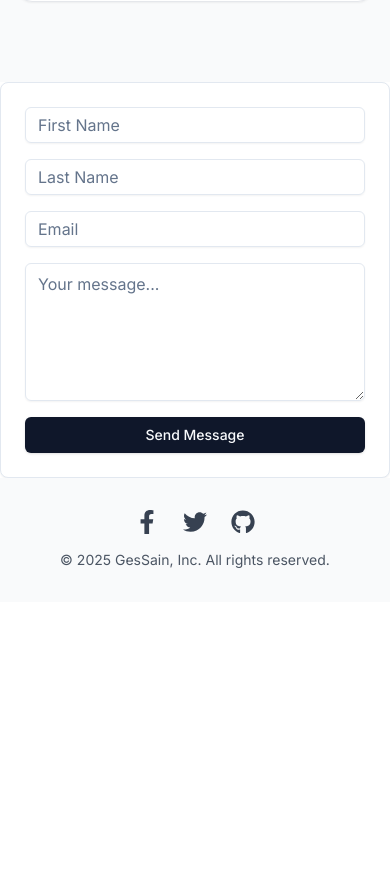
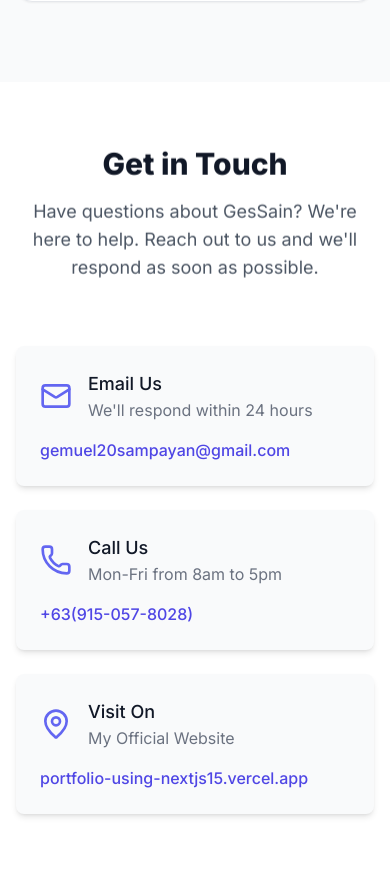
Before and after one commit to Mgtsampayan/Portfolio_New, a Next.js app: page / in a window 390 px wide. Shown: the part 7498-8374 px from the top of the page. Before the commit the page ends 8100 px from the top, so only its background shows below. Built offline with nearby package versions, Linux system fonts and the light colour scheme.

Commit message:
feat(components): enhance Contact1 component with improved form handling and validation

```diff
--- a/app/components/Contact1.tsx
+++ b/app/components/Contact1.tsx
@@ -1,158 +1,293 @@
 "use client";
 
-import { useState } from "react";
+import { useState, useEffect, useRef } from "react";
+import { Mail, Phone, MapPin, CheckCircle } from "lucide-react";
 import { z } from "zod";
-import { useToast } from "@/hooks/use-toast";
-import { Button } from "@/components/ui/button";
-import { Input } from "@/components/ui/input";
-import { Textarea } from "@/components/ui/textarea";
-import { Loader2, MailCheck } from "lucide-react";
-import {
-    Dialog,
-    DialogContent,
-    DialogHeader,
-    DialogTitle,
-    DialogDescription,
-    DialogFooter,
-} from "@/components/ui/dialog";
-import { motion, AnimatePresence } from "framer-motion";
 
+const contactDetails = [
+    {
+        icon: <Mail className="h-8 w-8 text-indigo-500 dark:text-indigo-400" />,
+        title: "Email Us",
+        subtitle: "We'll respond within 24 hours",
+        link: "mailto:gemuel20sampayan@gmail.com",
+        display: "gemuel20sampayan@gmail.com",
+    },
+    {
+        icon: <Phone className="h-8 w-8 text-indigo-500 dark:text-indigo-400" />,
+        title: "Call Us",
+        subtitle: "Mon-Fri from 8am to 5pm",
+        link: "tel:+639150578028",
+        display: "+63(915-057-8028)",
+    },
+    {
+        icon: <MapPin className="h-8 w-8 text-indigo-500 dark:text-indigo-400" />,
+        title: "Visit On",
+        subtitle: "My Official Website",
+        link: "https://portfolio-using-nextjs15.vercel.app/",
+        display: "portfolio-using-nextjs15.vercel.app",
+    },
+];
+
+// ✅ Zod schema for validation
 const ContactFormSchema = z.object({
-    firstName: z.string().min(1, "First name is required"),
-    lastName: z.string().min(1, "Last name is required"),
+    "first-name": z.string().min(1, "First name is required"),
+    "last-name": z.string().min(1, "Last name is required"),
     email: z.string().email("Invalid email"),
-    message: z.string().min(10, "Message too short"),
+    message: z.string().min(10, "Message is too short"),
     website: z.string().optional(), // honeypot
 });
 
-export default function Contact1() {
-    const [loading, setLoading] = useState(false);
-    const [open, setOpen] = useState(false);
-    const { toast } = useToast();
+export default function ContactPage() {
+    const [success, setSuccess] = useState(false);
+    const [submitting, setSubmitting] = useState(false);
+    const [isVisible, setIsVisible] = useState(false);
+    const sectionRef = useRef<HTMLElement>(null);
 
-    async function handleSubmit(e: React.FormEvent<HTMLFormElement>) {
+    useEffect(() => {
+        const observer = new IntersectionObserver(
+            ([entry]) => {
+                if (entry.isIntersecting) {
+                    setIsVisible(true);
+                }
+            },
+            {
+                threshold: 0.1,
+                rootMargin: "50px",
+            }
+        );
+
+        if (sectionRef.current) {
+            observer.observe(sectionRef.current);
+        }
+
+        return () => observer.disconnect();
+    }, []);
+
+    const handleSubmit = async (e: React.FormEvent<HTMLFormElement>) => {
         e.preventDefault();
-        setLoading(true);
+        setSubmitting(true);
 
-        const form = e.currentTarget;
-        const formData = Object.fromEntries(new FormData(form)) as Record<string, string>;
+        const formData = Object.fromEntries(new FormData(e.currentTarget)) as Record<string, string>;
 
+        // ✅ Validate with Zod
         const parsed = ContactFormSchema.safeParse(formData);
         if (!parsed.success) {
-            setLoading(false);
-            toast({
-                variant: "destructive",
-                title: "⚠️ Validation failed",
-                description: "Please check your input fields.",
-            });
+            alert("⚠️ Validation failed. Please check your inputs.");
+            setSubmitting(false);
             return;
         }
 
+        // ✅ Honeypot check
+        if (parsed.data.website) {
+            setSubmitting(false);
+            return;
+        }
+
+        // ✅ Call backend API
         const res = await fetch("/api/contact", {
             method: "POST",
             headers: { "Content-Type": "application/json" },
             body: JSON.stringify(parsed.data),
         });
 
-        setLoading(false);
-
-        if (res.status === 429) {
-            toast({
-                variant: "destructive",
-                title: "⏱️ Too many requests",
-                description: "Please wait a bit before trying again.",
-            });
-            return;
-        }
+        setSubmitting(false);
 
         if (res.ok) {
-            form.reset();
-            setOpen(true);
+            e.currentTarget.reset();
+            setSuccess(true);
+            setTimeout(() => setSuccess(false), 4000);
+        } else if (res.status === 429) {
+            alert("⏱️ Too many requests. Please try again later.");
         } else {
-            const data = await res.json();
-            toast({
-                variant: "destructive",
-                title: "❌ Failed to send",
-                description: data.message || "Something went wrong. Try again later.",
-            });
+            alert("❌ Something went wrong. Please try again.");
         }
-    }
+    };
 
     return (
-        <>
-            {/* Form container themed with shadcn/ui tokens */}
-            <motion.form
-                onSubmit={handleSubmit}
-                initial={{ opacity: 0, y: 20 }}
-                animate={{ opacity: 1, y: 0 }}
-                transition={{ duration: 0.4, ease: "easeOut" }}
-                className="space-y-4 max-w-lg mx-auto p-6 rounded-lg shadow-sm bg-card text-card-foreground border"
-            >
-                <motion.div initial={{ opacity: 0, y: 10 }} animate={{ opacity: 1, y: 0 }} transition={{ delay: 0.1 }}>
-                    <Input type="text" name="firstName" placeholder="First Name" />
-                </motion.div>
+        <section
+            ref={sectionRef}
+            id="contact"
+            className="py-16 px-4 sm:px-6 lg:px-8 bg-white dark:bg-gray-800"
+        >
+            <div className="max-w-7xl mx-auto">
+                <div
+                    className={`text-center transition-all duration-800 ${isVisible ? "animate-fade-in-up" : "opacity-0 translate-y-8"
+                        }`}
+                >
+                    <h2 className="text-3xl font-extrabold text-gray-900 dark:text-white sm:text-4xl">
+                        Get in Touch
+                    </h2>
+                    <p className="mt-4 text-lg text-gray-600 dark:text-gray-400 max-w-2xl mx-auto">
+                        Have questions about GesSain? We&apos;re here to help. Reach out to us
+                        and we&apos;ll respond as soon as possible.
+                    </p>
+                </div>
 
-                <motion.div initial={{ opacity: 0, y: 10 }} animate={{ opacity: 1, y: 0 }} transition={{ delay: 0.2 }}>
-                    <Input type="text" name="lastName" placeholder="Last Name" />
-                </motion.div>
+                {/* ✅ Success Message */}
+                {success && (
+                    <div className="mt-8 p-4 bg-green-50 dark:bg-green-900/20 border border-green-200 dark:border-green-800 text-green-700 dark:text-green-300 rounded-md text-center animate-fade-in-up flex items-center justify-center space-x-2">
+                        <CheckCircle className="h-5 w-5 animate-bounce-subtle" />
+                        <span>Thank you for your message! We&apos;ll get back to you soon.</span>
+                    </div>
+                )}
 
-                <motion.div initial={{ opacity: 0, y: 10 }} animate={{ opacity: 1, y: 0 }} transition={{ delay: 0.3 }}>
-                    <Input type="email" name="email" placeholder="Email" />
-                </motion.div>
+                {/* Contact Cards Grid */}
+                <div className="mt-16 grid gap-6 sm:grid-cols-2 lg:grid-cols-3">
+                    {contactDetails.map(({ icon, title, subtitle, link, display }, i) => (
+                        <div
+                            key={i}
+                            className={`group bg-gray-50 dark:bg-gray-700 rounded-lg shadow-md hover:shadow-xl dark:hover:shadow-2xl transition-all duration-300 p-6 hover-lift ${isVisible
+                                    ? "animate-fade-in-up opacity-100 translate-y-0"
+                                    : "opacity-0 translate-y-8"
+                                }`}
+                            style={{
+                                animationDelay: isVisible ? `${(i + 1) * 150}ms` : "0ms",
+                            }}
+                        >
+                            <div className="flex items-center mb-4">
+                                <div className="transform group-hover:scale-110 group-hover:rotate-6 transition-transform duration-300">
+                                    {icon}
+                                </div>
+                                <div className="ml-4">
+                                    <h3 className="text-lg font-medium text-gray-900 dark:text-white group-hover:text-indigo-600 dark:group-hover:text-indigo-400 transition-colors duration-200">
+                                        {title}
+                                    </h3>
+                                    <p className="text-gray-500 dark:text-gray-300 group-hover:text-gray-600 dark:group-hover:text-gray-200 transition-colors duration-200">
+                                        {subtitle}
+                                    </p>
+                                </div>
+                            </div>
+                            <a
+                                href={link}
+                                className="text-indigo-600 dark:text-indigo-400 hover:underline text-base font-medium transition-all duration-200 hover:text-indigo-700 dark:hover:text-indigo-300"
+                                target={link.startsWith("http") ? "_blank" : undefined}
+                                rel={link.startsWith("http") ? "noopener noreferrer" : undefined}
+                            >
+                                {display}
+                            </a>
+                        </div>
+                    ))}
+                </div>
 
-                <motion.div initial={{ opacity: 0, y: 10 }} animate={{ opacity: 1, y: 0 }} transition={{ delay: 0.4 }}>
-                    <Textarea name="message" placeholder="Your message..." rows={5} />
-                </motion.div>
+                {/* Contact Form */}
+                <div
+                    className={`mt-16 bg-white dark:bg-gray-700 rounded-lg shadow-lg border dark:border-gray-600 overflow-hidden transition-all duration-700 ${isVisible ? "animate-fade-in-up opacity-100 translate-y-0" : "opacity-0 translate-y-8"
+                        }`}
+                    style={{
+                        animationDelay: isVisible ? "800ms" : "0ms",
+                    }}
+                >
+                    <div className="px-6 py-10 sm:px-10">
+                        <h3 className="text-2xl font-semibold text-gray-900 dark:text-white mb-8 flex items-center space-x-3">
+                            <span>Send us a message</span>
+                            <div className="h-px bg-gradient-to-r from-indigo-500 to-purple-600 flex-1 ml-4"></div>
+                        </h3>
 
-                {/* Honeypot hidden field */}
-                <input type="text" name="website" tabIndex={-1} autoComplete="off" className="hidden" />
+                        <form onSubmit={handleSubmit} className="space-y-6">
+                            <div className="grid grid-cols-1 sm:grid-cols-2 gap-6">
+                                <Input name="first-name" label="First Name" delay={0} />
+                                <Input name="last-name" label="Last Name" delay={100} />
+                            </div>
+                            <Input name="email" label="Email" type="email" delay={200} />
+                            <Textarea name="message" label="Message" delay={300} />
 
-                <motion.div initial={{ opacity: 0, y: 10 }} animate={{ opacity: 1, y: 0 }} transition={{ delay: 0.5 }}>
-                    <Button
-                        type="submit"
-                        disabled={loading}
-                        className="w-full flex items-center justify-center"
-                    >
-                        {loading ? (
-                            <>
-                                <Loader2 className="mr-2 h-4 w-4 animate-spin" />
-                                Sending...
-                            </>
-                        ) : (
-                            "Send Message"
-                        )}
-                    </Button>
-                </motion.div>
-            </motion.form>
+                            {/* ✅ Honeypot */}
+                            <input type="text" name="website" className="hidden" tabIndex={-1} autoComplete="off" />
 
-            {/* Success Dialog */}
-            <AnimatePresence>
-                {open && (
-                    <Dialog open={open} onOpenChange={setOpen}>
-                        <DialogContent asChild>
-                            <motion.div
-                                initial={{ opacity: 0, scale: 0.95 }}
-                                animate={{ opacity: 1, scale: 1 }}
-                                exit={{ opacity: 0, scale: 0.95 }}
-                                transition={{ duration: 0.25, ease: "easeOut" }}
-                            >
-                                <DialogHeader>
-                                    <DialogTitle className="flex items-center gap-2">
-                                        <MailCheck className="h-5 w-5 text-green-600" />
-                                        Message Sent!
-                                    </DialogTitle>
-                                    <DialogDescription>
-                                        ✅ Thank you for reaching out! I’ll reply within 24–48 hours.
-                                    </DialogDescription>
-                                </DialogHeader>
-                                <DialogFooter>
-                                    <Button onClick={() => setOpen(false)}>Close</Button>
-                                </DialogFooter>
-                            </motion.div>
-                        </DialogContent>
-                    </Dialog>
-                )}
-            </AnimatePresence>
-        </>
+                            <div className="animate-fade-in-up animation-delay-400">
+                                <button
+                                    type="submit"
+                                    disabled={submitting}
+                                    className="group relative inline-flex justify-center py-3 px-6 border border-transparent text-sm font-medium rounded-md text-white bg-indigo-600 hover:bg-indigo-700 focus:outline-none focus:ring-2 focus:ring-offset-2 focus:ring-indigo-500 dark:bg-indigo-500 dark:hover:bg-indigo-600 transition-all duration-200 hover:shadow-lg transform hover:scale-105 disabled:opacity-50 disabled:cursor-not-allowed disabled:transform-none btn-animated"
+                                >
+                                    {submitting ? (
+                                        <>
+                                            <svg
+                                                className="animate-spin -ml-1 mr-3 h-5 w-5 text-white"
+                                                xmlns="http://www.w3.org/2000/svg"
+                                                fill="none"
+                                                viewBox="0 0 24 24"
+                                            >
+                                                <circle
+                                                    className="opacity-25"
+                                                    cx="12"
+                                                    cy="12"
+                                                    r="10"
+                                                    stroke="currentColor"
+                                                    strokeWidth="4"
+                                                ></circle>
+                                                <path
+                                                    className="opacity-75"
+                                                    fill="currentColor"
+                                                    d="M4 12a8 8 0 018-8V0C5.373 0 0 5.373 0 12h4zm2 5.291A7.962 7.962 0 014 12H0c0 3.042 1.135 5.824 3 7.938l3-2.647z"
+                                                ></path>
+                                            </svg>
+                                            Submitting...
+                                        </>
+                                    ) : (
+                                        <>
+                                            Send Message
+                                            <svg
+                                                className="ml-2 -mr-1 h-4 w-4 transform group-hover:translate-x-1 transition-transform duration-200"
+                                                fill="none"
+                                                stroke="currentColor"
+                                                viewBox="0 0 24 24"
+                                            >
+                                                <path
+                                                    strokeLinecap="round"
+                                                    strokeLinejoin="round"
+                                                    strokeWidth={2}
+                                                    d="M12 19l9 2-9-18-9 18 9-2zm0 0v-8"
+                                                />
+                                            </svg>
+                                        </>
+                                    )}
+                                </button>
+                            </div>
+                        </form>
+                    </div>
+                </div>
+            </div>
+        </section>
     );
 }
+
+function Input({ name, label, type = "text", delay = 0 }: { name: string; label: string; type?: string; delay?: number }) {
+    return (
+        <div className="animate-fade-in-up" style={{ animationDelay: `${delay}ms` }}>
+            <label
+                htmlFor={name}
+                className="block text-sm font-medium text-gray-700 dark:text-gray-300 mb-2"
+            >
+                {label}
+            </label>
+            <input
+                id={name}
+                name={name}
+                type={type}
+                placeholder="Enter your information"
+                className="group mt-1 py-3 px-4 block w-full rounded-md shadow-sm border border-gray-200 dark:border-gray-600 dark:bg-gray-800 dark:text-white focus:ring-2 focus:ring-indigo-500 focus:border-indigo-500 transition-all duration-200 hover:border-indigo-300 dark:hover:border-indigo-400"
+            />
+        </div>
+    );
+}
+
+function Textarea({ name, label, delay = 0 }: { name: string; label: string; delay?: number }) {
+    return (
+        <div className="animate-fade-in-up" style={{ animationDelay: `${delay}ms` }}>
+            <label
+                htmlFor={name}
+                className="block text-sm font-medium text-gray-700 dark:text-gray-300 mb-2"
+            >
+                {label}
+            </label>
+            <textarea
+                id={name}
+                name={name}
+                rows={4}
+                placeholder="Tell us about your project or question..."
+                className="mt-1 py-3 px-4 block w-full rounded-md shadow-sm border border-gray-200 dark:border-gray-600 dark:bg-gray-800 dark:text-white focus:ring-2 focus:ring-indigo-500 focus:border-indigo-500 transition-all duration-200 hover:border-indigo-300 dark:hover:border-indigo-400 resize-vertical"
+            />
+        </div>
+    );
+}
```
